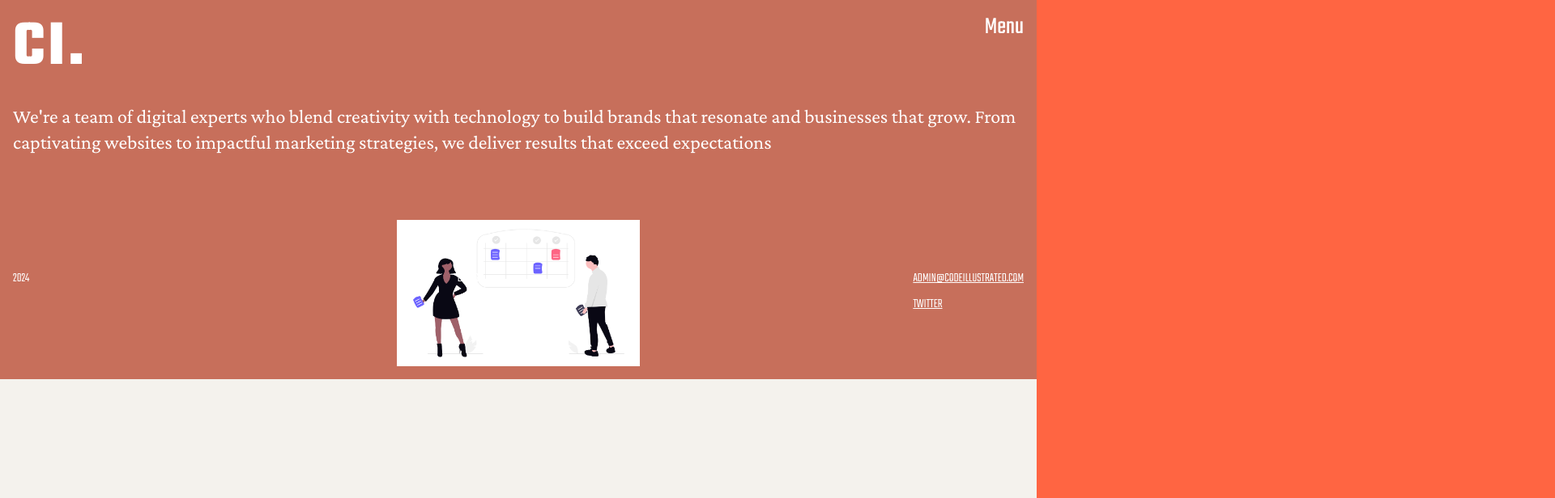
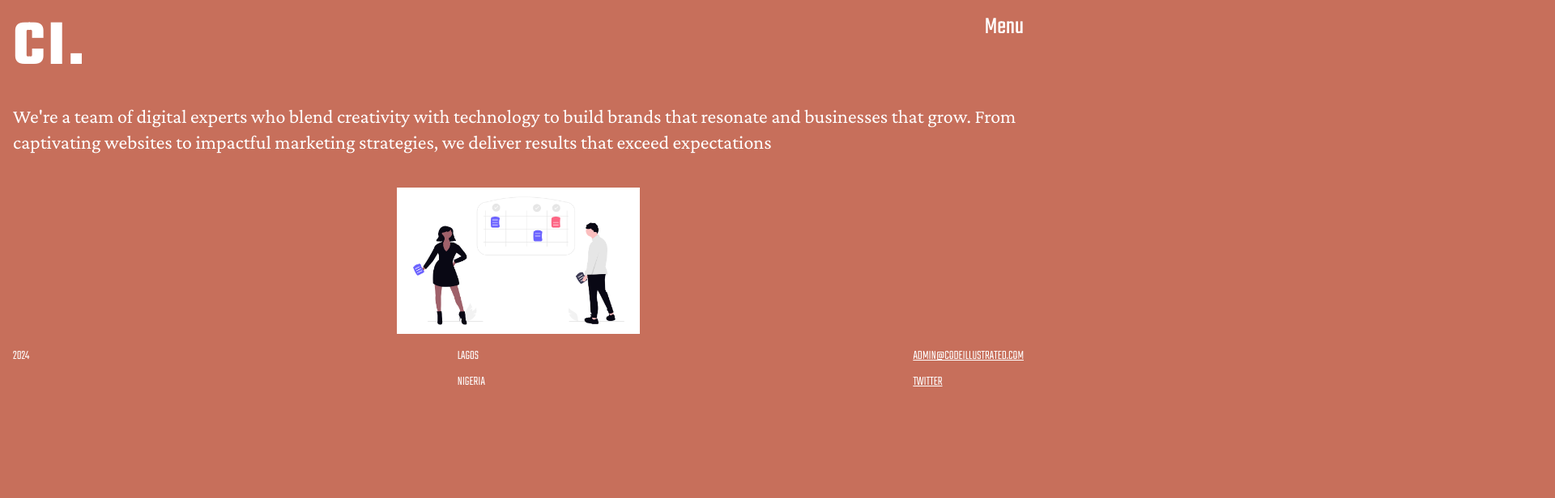
Before and after one commit to osaroDEV/codeillustrated, a Next.js app: page / in a window 1280 px wide. Shown: the top 616 px of the page at 81% size, 1920 px wide, since content can reach past the window. Built offline with nearby package versions, Linux system fonts and the light colour scheme.

Commit message:
refactor footer

```diff
--- a/app/layout.tsx
+++ b/app/layout.tsx
@@ -25,7 +25,7 @@ const RootLayout = ({
         <title>Home: Codeillustrated</title>
       </Head>
       <body
-        className={`${teko.className} antialiased h-screen w-screen p-4 relative bg-[#f4f2ed]`}
+        className={`${teko.className} antialiased h-screen w-screen p-4 relative bg-[#c76f5b]`}
       >
         <main className='absolute top-0 left-0 z-[600] pl-4'>
           <Link
--- a/app/page.tsx
+++ b/app/page.tsx
@@ -4,7 +4,7 @@ import MobileContact from './ui/components/MobileContact';
 
 const Home: FC = () => {
   return (
-    <div className='absolute top-0 left-0 bg-[#c76f5b] w-screen h-auto'>
+    <div className='absolute top-0 left-0  h-auto'>
       <Bio />
       <MobileContact />
     </div>
--- a/app/ui/ClientNavigation.css
+++ b/app/ui/ClientNavigation.css
@@ -10,6 +10,7 @@
 
 .translate-x-full {
   transform: translateX(100%);
+  display: none;
 }
 
 .translate-x-0 {
--- a/app/ui/components/Bio.tsx
+++ b/app/ui/components/Bio.tsx
@@ -12,7 +12,7 @@ const Bio: FC = () => {
         to impactful marketing strategies, we deliver results that exceed
         expectations
       </p>
-      <Image className='mt-20' src='/team.png' alt='hero' width={300} height={300}  />
+      <Image className='mt-10' src='/team.png' alt='hero' width={300} height={300}  />
     </div>
   );
 };
--- a/app/ui/components/MobileContact.tsx
+++ b/app/ui/components/MobileContact.tsx
@@ -3,7 +3,7 @@ import React from 'react';
 
 const MobileContact = () => {
   return (
-    <div className='absolute left-0 bottom-20 text-[1rem] w-full px-4 z-[1000] font-extralight'>
+    <div className='absolute left-0 text-[1rem] w-full px-4 z-[1000] font-extralight'>
       <ul className='flex justify-between w-full text-white'>
         <li>{new Date().getFullYear()}</li>
         <li className='flex flex-col gap-2'>
```
